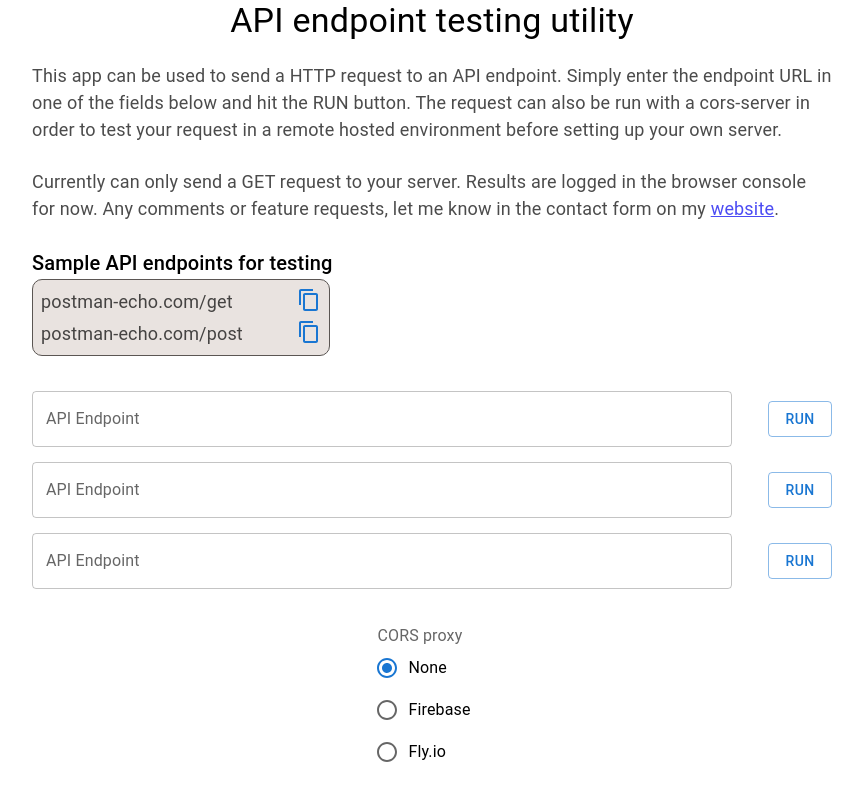
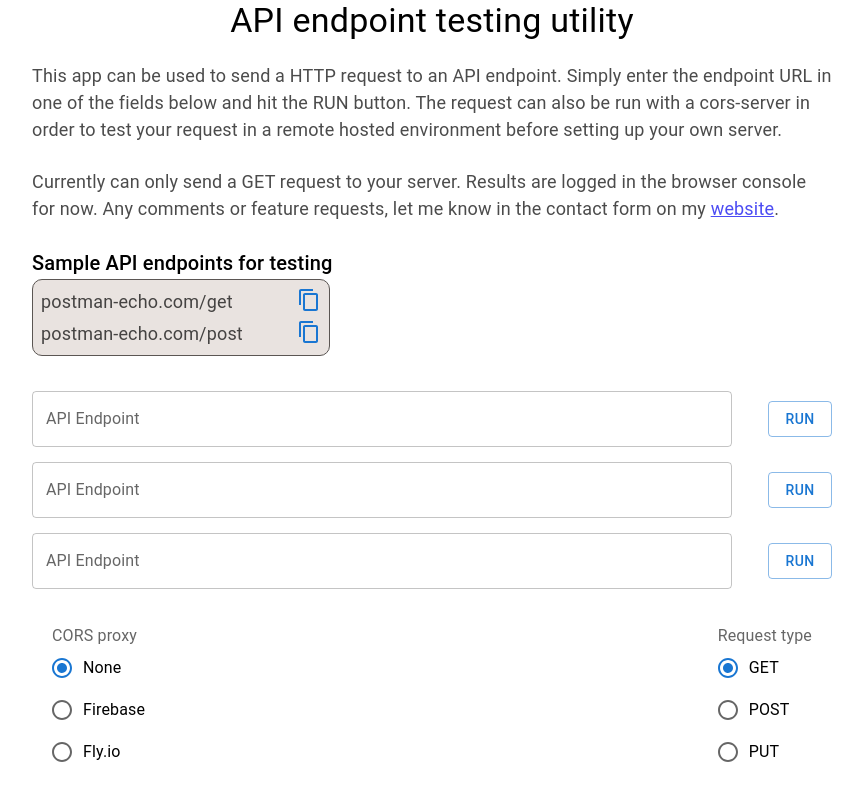
Before and after one commit to isoaxe/test-my-api, a React (Create React App) app: page / in a window 1280 px wide. Shown: the top 800 px of the page, without its empty margins (208-1071 px from the left). Built offline with nearby package versions, Linux system fonts and the light colour scheme.

Commit message:
App: Add wrapper for selectors
Create a MUI Box component and use to wrap the proxy and request selectors so that their layout can be adjusted.
Want them in a row at the bottom of the app.

```diff
--- a/src/App.tsx
+++ b/src/App.tsx
@@ -19,11 +19,13 @@ function App() {
       <UrlSubmitter proxyUrl={proxyUrl} />
       <UrlSubmitter proxyUrl={proxyUrl} />
       <UrlSubmitter proxyUrl={proxyUrl} />
-      <ProxySelector proxyUrl={proxyUrl} setProxyUrl={setProxyUrl} />
-      <RequestSelector
-        requestType={requestType}
-        setRequestType={setRequestType}
-      />
+      <Box sx={selectorWrapperStyle}>
+        <ProxySelector proxyUrl={proxyUrl} setProxyUrl={setProxyUrl} />
+        <RequestSelector
+          requestType={requestType}
+          setRequestType={setRequestType}
+        />
+      </Box>
     </Box>
   );
 }
@@ -39,3 +41,10 @@ const appStyle = {
   alignItems: "center",
   justifyContent: "center",
 };
+
+const selectorWrapperStyle = {
+  display: "flex",
+  flexDirection: "row",
+  justifyContent: "space-between",
+  width: "100%",
+};
```
